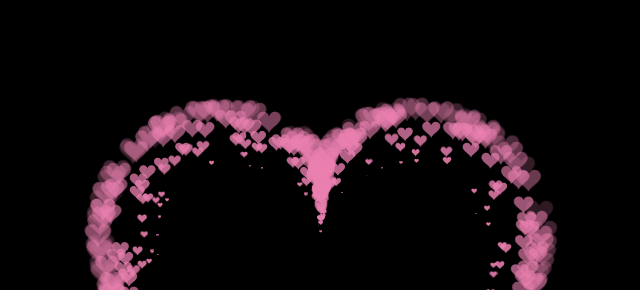
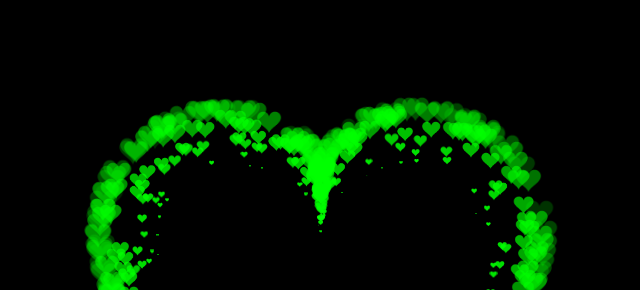
Before and after one commit to BHuuBang/bhuubang.github.io, a plain HTML site: page index.html in a window 1280 px wide. Shown: the part 86-376 px from the top of the page, without its empty margins (319-959 px from the left). Drawn offline with Linux system fonts and the light colour scheme.

Commit message:
Update index.html

```diff
--- a/index.html
+++ b/index.html
@@ -425,7 +425,7 @@ var ParticlePool = (function() {
 
     // create the fill
 
-    context.fillStyle = '#ea80b0';
+    context.fillStyle = '#00ff00';
 
     context.fill();
 
```
